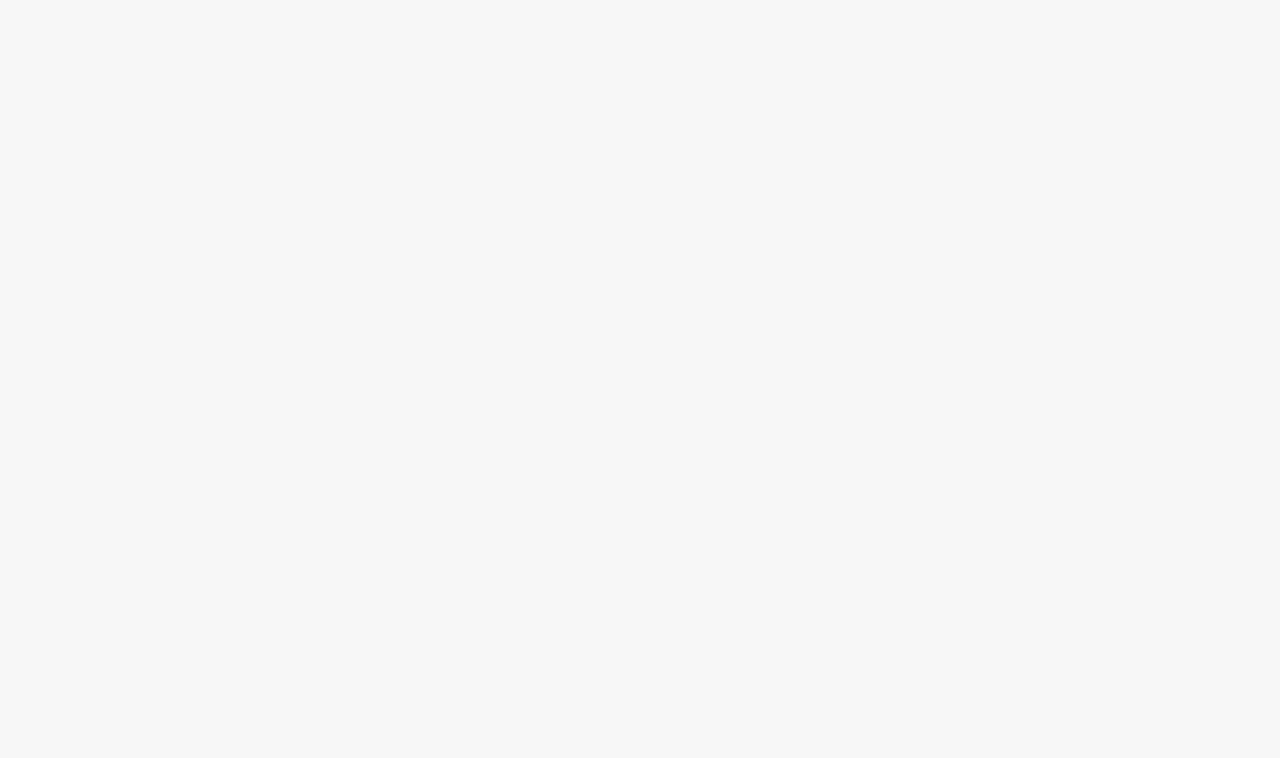
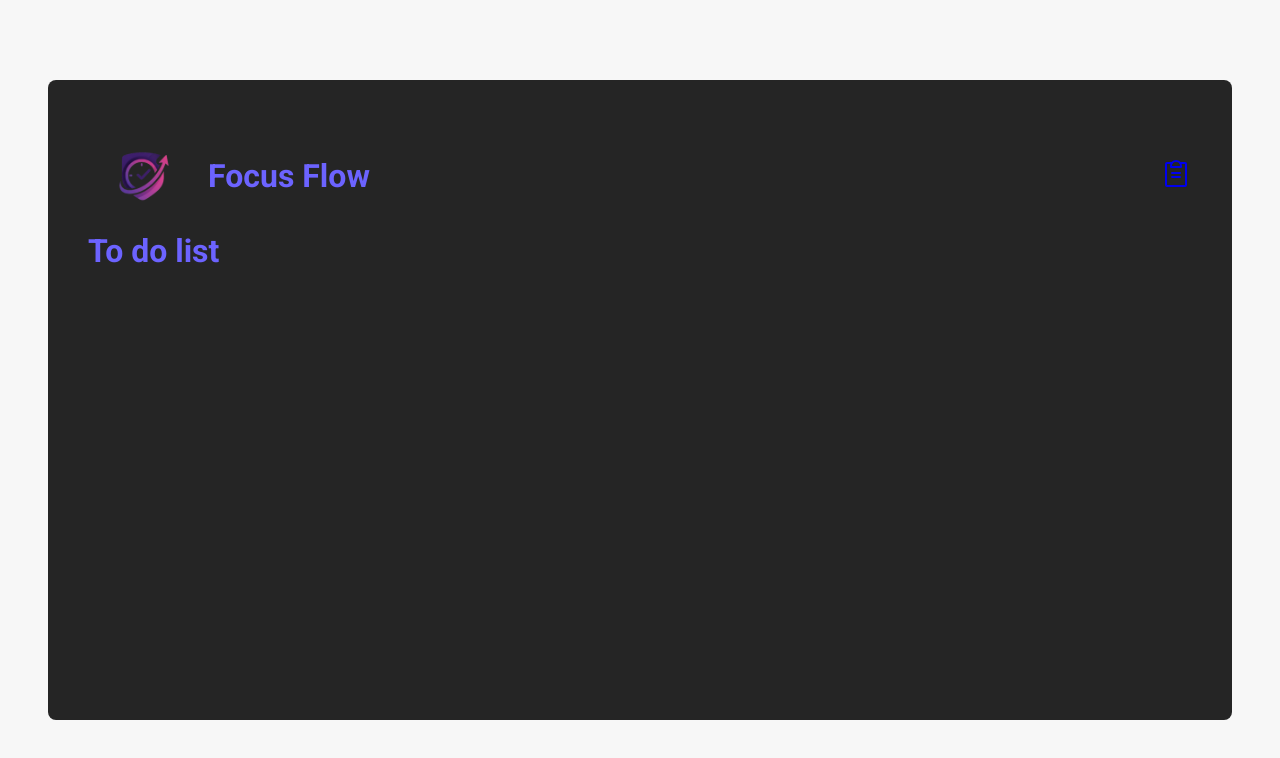
Before and after one commit to DevCarlos779/FocusFlow, a React (Vite) app: page / in a window 1280 px wide. Shown: the top 758 px of the page. Built offline with nearby package versions, Linux system fonts and the light colour scheme.

Commit message:
Começando a criar rotas, paginas e componentes

```diff
--- a/package.json
+++ b/package.json
@@ -10,8 +10,10 @@
     "preview": "vite preview"
   },
   "dependencies": {
+    "phosphor-react": "^1.4.1",
     "react": "^19.2.0",
     "react-dom": "^19.2.0",
+    "react-router-dom": "^7.9.3",
     "styled-components": "^6.1.19"
   },
   "devDependencies": {
--- a/src/App.tsx
+++ b/src/App.tsx
@@ -1,13 +1,17 @@
 import { ThemeProvider } from "styled-components";
 import { defaultTheme } from "./styles/themes/default";
 import { GlobalStyles } from "./styles/global";
+import { BrowserRouter } from "react-router-dom";
+import { Router } from "./Router";
 
 
 export function App() {
 
   return (
     <ThemeProvider theme={defaultTheme}>
-
+      <BrowserRouter>
+        <Router />
+      </BrowserRouter>
       <GlobalStyles />
     </ThemeProvider>
   )
--- /dev/null
+++ b/src/Router.tsx
@@ -0,0 +1,14 @@
+import { Route, Routes } from "react-router-dom";
+import { DefaultLayout } from "./layouts/DefaultLayout";
+import { ToDoList } from "./pages/ToDoList";
+
+
+export function Router() {
+    return(
+        <Routes>
+            <Route path="/" element={<DefaultLayout />}>
+                <Route path="/" element={<ToDoList />} />
+            </Route>
+        </Routes>
+    )
+}
--- /dev/null
+++ b/src/components/Header/index.tsx
@@ -0,0 +1,20 @@
+import { ClipboardText } from "phosphor-react";
+import { NavLink } from "react-router-dom";
+import { HeaderContainer, LogoContainer } from "./styles";
+import Logo from "../../assets/Logo_FocusFlow.png"
+
+
+export function Header() {
+    return(
+        <HeaderContainer>
+            <LogoContainer>
+                <img src={Logo} alt="" />
+                <h1>Focus Flow</h1>
+            </LogoContainer>
+
+            <NavLink to="/" title="To Do List">
+                <ClipboardText size={32} />
+            </NavLink>
+        </HeaderContainer>
+    )
+}
--- /dev/null
+++ b/src/components/Header/styles.ts
@@ -0,0 +1,22 @@
+import styled from "styled-components";
+
+export const HeaderContainer = styled.header`
+    width: 100%;
+
+    display: flex;
+    align-items: center;
+    justify-content: space-between;
+
+`;
+
+export const LogoContainer = styled.div`
+    display: flex;
+    align-items: center;
+    gap: 0.5rem;
+
+    img {
+        height: 7rem;
+        width: 7rem;
+    }
+
+`;
--- /dev/null
+++ b/src/layouts/DefaultLayout/index.tsx
@@ -0,0 +1,12 @@
+import { Outlet } from "react-router-dom";
+import { Header } from "../../components/Header";
+import { DefaultLayoutContainer } from "./styles";
+
+export function DefaultLayout() {
+    return (
+        <DefaultLayoutContainer>
+            <Header />
+            <Outlet />
+        </DefaultLayoutContainer>
+    )
+}
--- /dev/null
+++ b/src/layouts/DefaultLayout/styles.ts
@@ -0,0 +1,16 @@
+import styled from "styled-components";
+
+export const DefaultLayoutContainer = styled.div`
+    max-width: 74rem;
+    height: calc(100vh - 10rem);
+    margin: 5rem auto;
+    padding: 2.5rem;
+
+    background-color: ${props => props.theme["black-500"]};
+    color: ${props => props.theme["purple-500"]};
+    border-radius: 8px;
+
+    display: flex;
+    flex-direction: column;
+
+`;
--- /dev/null
+++ b/src/pages/ToDoList/index.tsx
@@ -0,0 +1,5 @@
+export function ToDoList() {
+    return (
+        <h1>To do list</h1>
+    )
+}
```
Also changed, not shown: src/pages/ToDoList/styles.ts (added), 1 other file (tests, documents, lock files or other folders).
